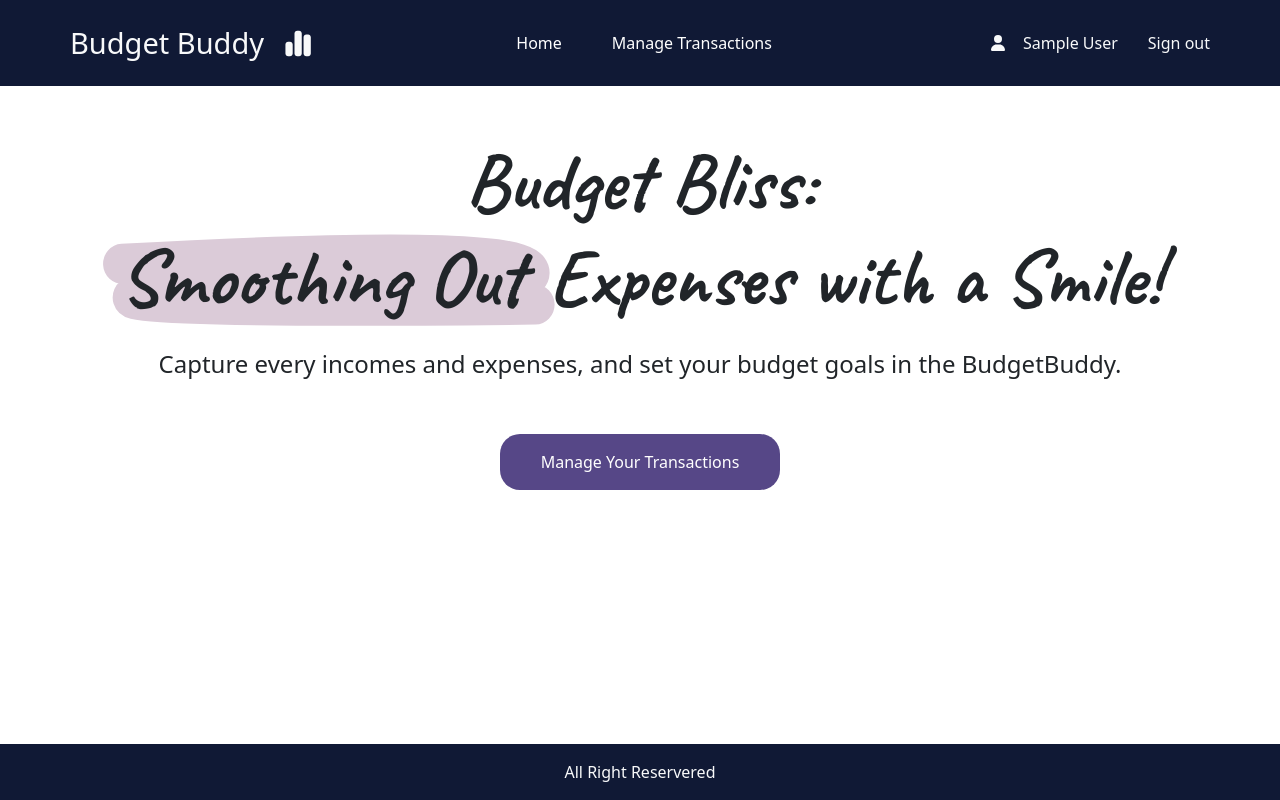
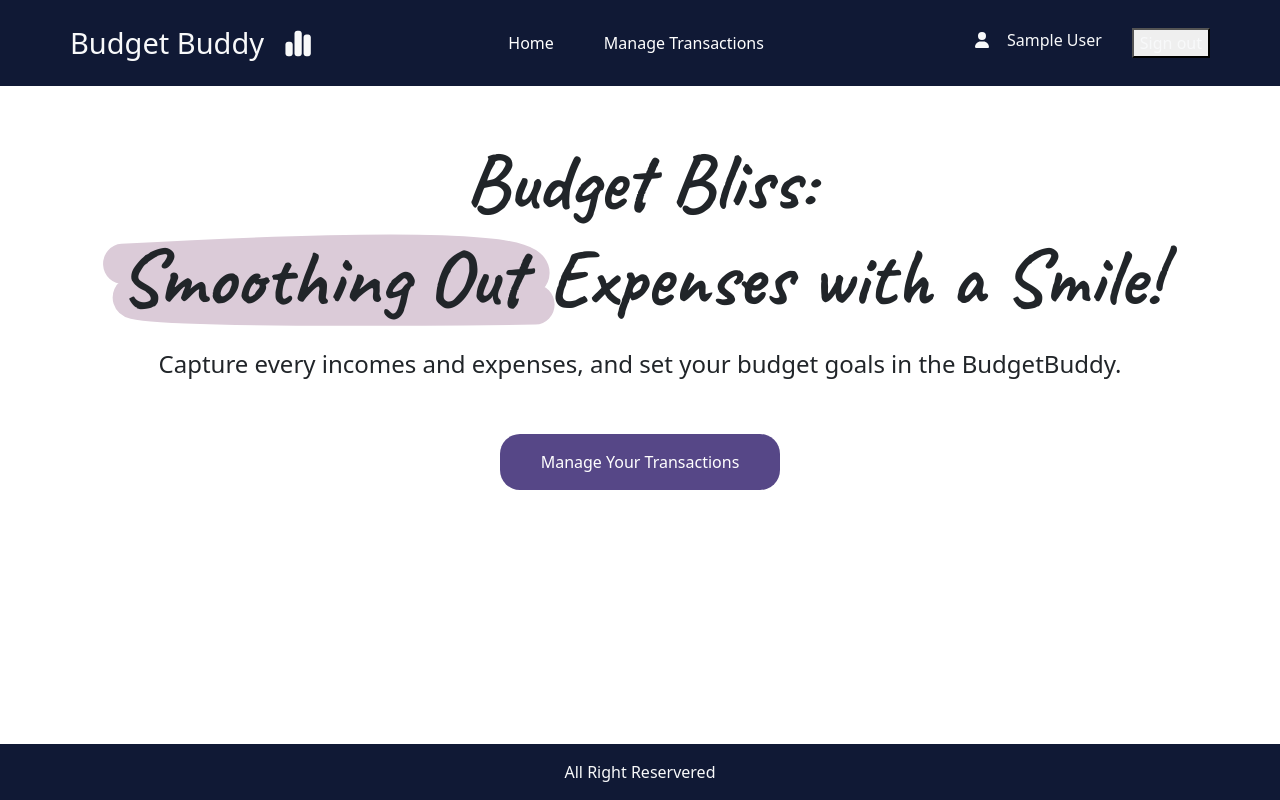
Before and after one commit to neemapssree/Finance-management-app, a React (Create React App) app: page / in a window 1280 px wide. Built offline with nearby package versions, Linux system fonts and the light colour scheme; sample sign-in values are in the browser's storage.

Commit message:
fixed errors

```diff
--- a/src/Components/Header.jsx
+++ b/src/Components/Header.jsx
@@ -35,7 +35,7 @@ const Header = () => {
               </ul>
               <ul className='d-flex mb-0' style={{gap:"30px",listStyleType:'none'}}>
                 <li className='d-flex nav-item' style={{gap:"15px"}}><IconPage icon={faUser} />{userDetails.name}</li>
-                <li className='nav-item'><a className='text-light' onClick={logOutHandler}>Sign out</a></li>
+                <li className='nav-item'><button type='button' className='text-light' onClick={logOutHandler}>Sign out</button></li>
               </ul>
             </div>
           </UserAuthSections>
```
